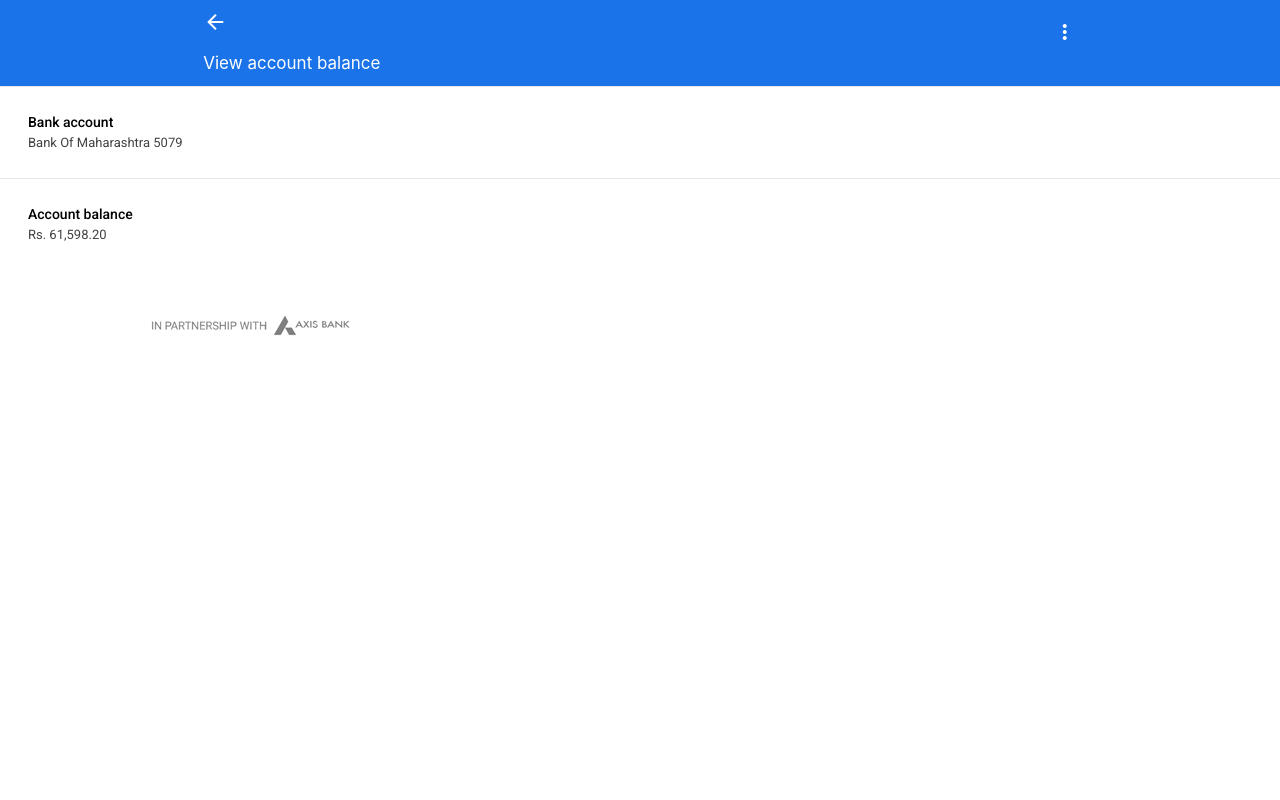
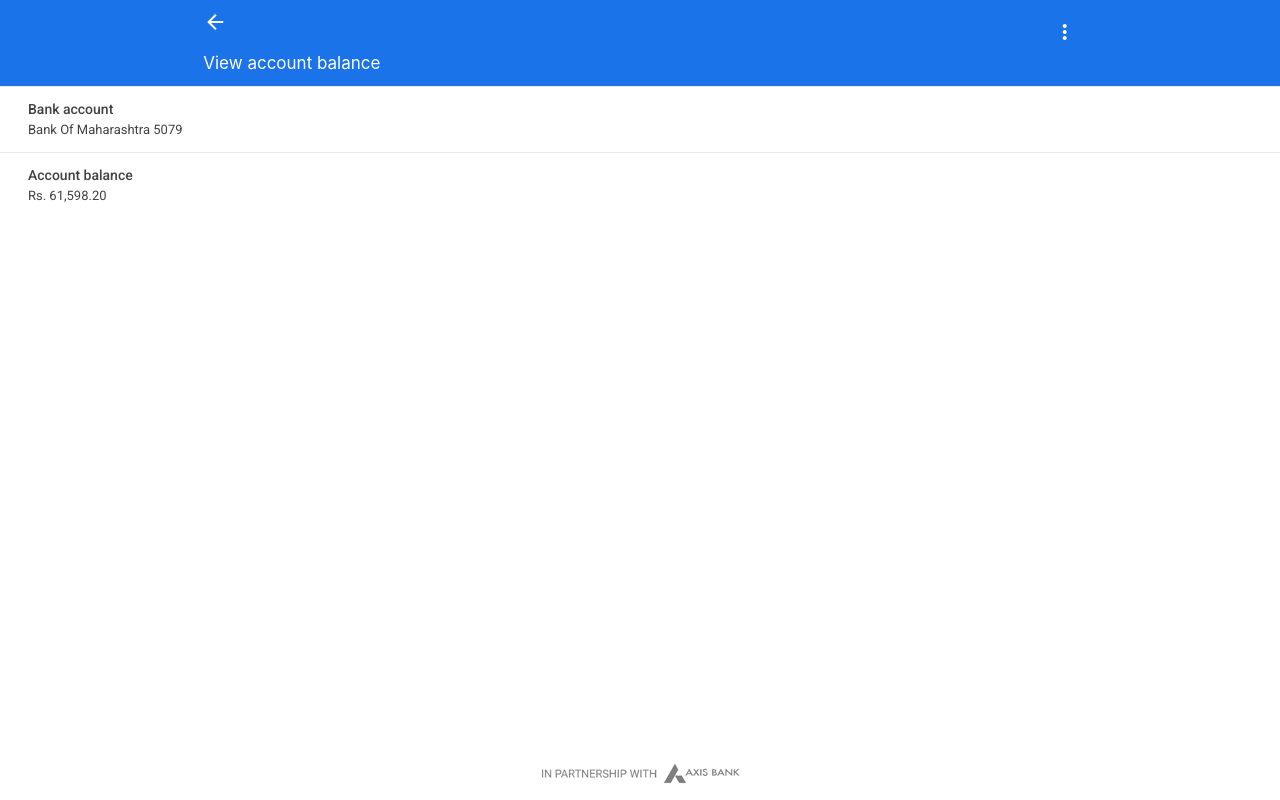
Before and after one commit to mangesh-maske/mangesh-maske.github.io, a plain HTML site: page balance.html in a window 1280 px wide. Drawn offline with nearby package versions, Linux system fonts and the light colour scheme.

Commit message:
made changes

```diff
--- a/css/style.scss
+++ b/css/style.scss
@@ -90,10 +90,14 @@ section{
 
         &.balance-options{
             .list{
-                padding: 25px 28px;
+                padding: 12px 28px;
+
+                &:last-of-type{
+                    border-top:1px solid #e8e8e8;
+                }
 
                 p{
-                    color: #000000;
+                    color: $text-color;
                     span{
                         color: $text-color;
                     }
@@ -102,12 +106,11 @@ section{
 
         }
     }
+}
 
-    .footer-image{
-        position: sticky;
-        bottom: 0;
-        left: 50%;
-        transform: translate(-0px);
-        width: 100%;
-    }
+.footer-image{
+    position: absolute;
+    bottom: 0;
+    left: 50%;
+    transform: translate(-50%);
 }
```
Also changed, not shown: css/style.css, 1 other file.
